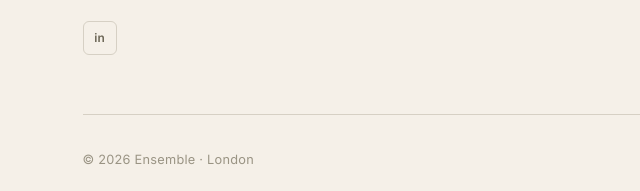
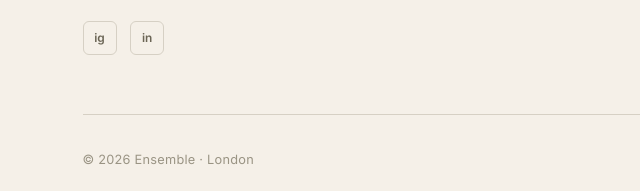
Before and after one commit to ratneshwaran/ensemble, a plain HTML site: page docs/index.html in a window 1280 px wide. Shown: the part 4616-4807 px from the top of the page, 0-640 px from the left. Drawn offline with Linux system fonts and the light colour scheme.

Commit message:
Add Instagram link to footer across all pages

```diff
--- a/docs/index.html
+++ b/docs/index.html
@@ -232,6 +232,7 @@
           <div class="footer-brand__name">Ensemble</div>
           <p class="footer-brand__desc">A London-based research and community organisation working at the intersection of AI safety, governance, and the philosophy of artificial intelligence.</p>
           <div class="footer-social">
+            <a href="https://www.instagram.com/ensemble.london/" aria-label="Instagram" target="_blank">ig</a>
             <a href="https://www.linkedin.com/company/ensemble-london/" aria-label="LinkedIn" target="_blank">in</a>
           </div>
         </div>
```
Also changed, not shown: docs/about.html (+1 -0 lines), docs/community.html (+1 -0 lines), docs/events.html (+1 -0 lines), docs/research.html (+1 -0 lines).
